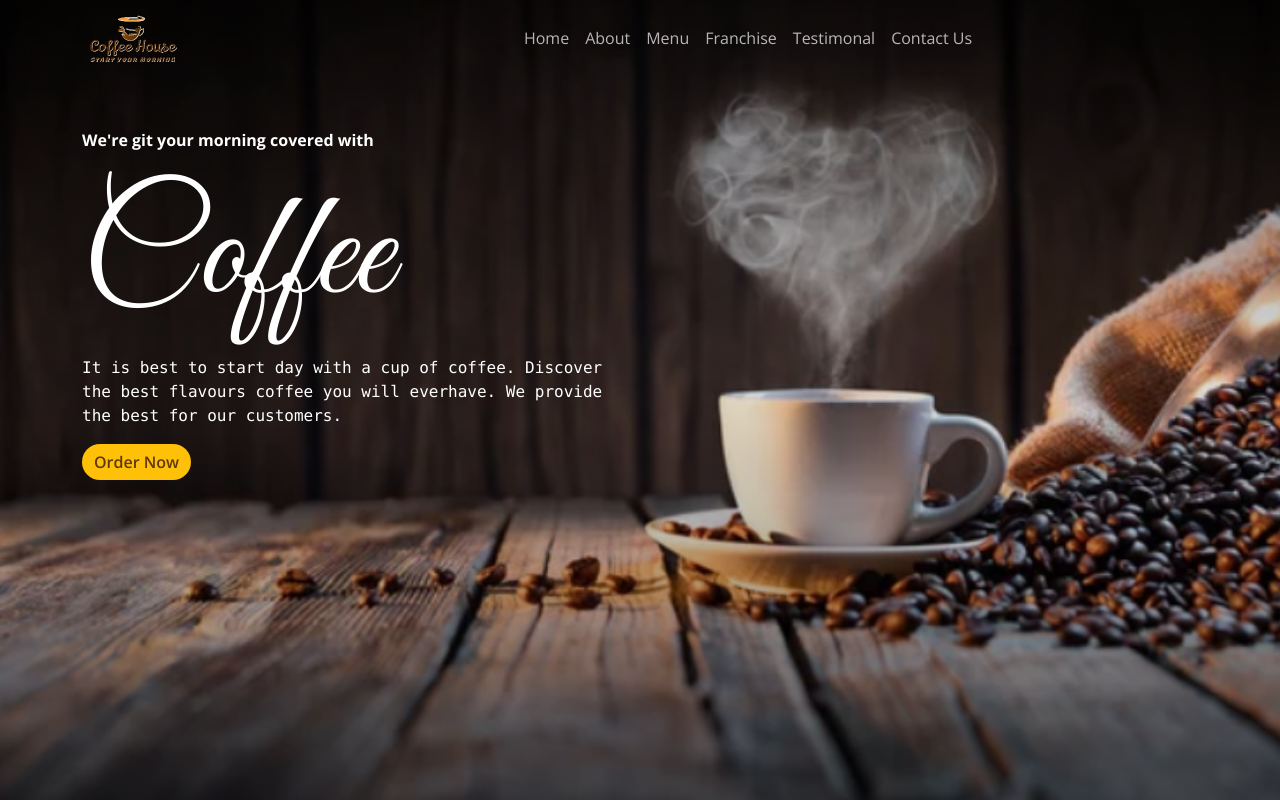
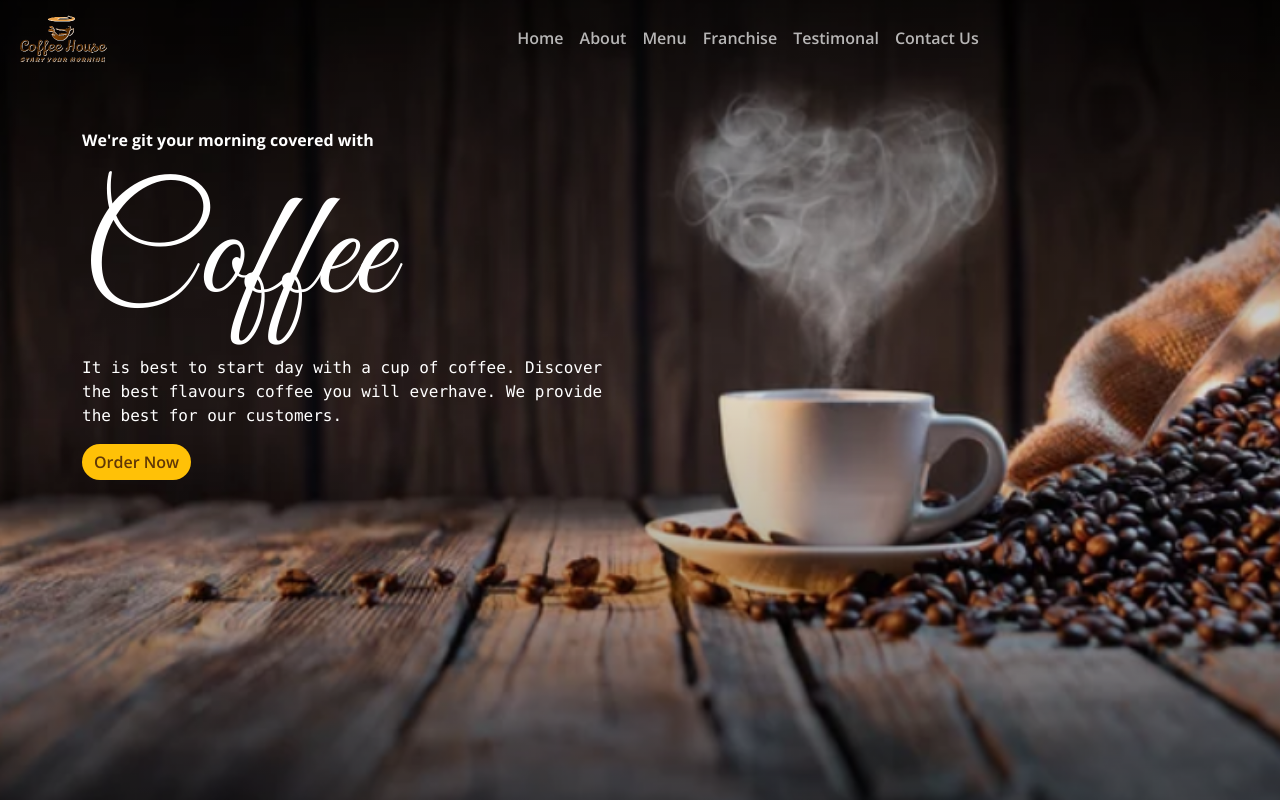
Before and after one commit to kamlesh2729/Coffee-House, a plain HTML site: page index.html in a window 1280 px wide. Shown: the top 800 px of the page. Drawn offline with nearby package versions, Linux system fonts and the light colour scheme; a web font is replaced by a local one.

Commit message:
complete

```diff
--- a/assets/css/style.css
+++ b/assets/css/style.css
@@ -42,17 +42,18 @@ height: 9vh;
 .bottom-testimonal{
     bottom: 6%;
 }
-.nav-link{
-    color: #ffffffb3;
+.nav-link {
+    color: #070707b3;
+    font-weight: 600;
 }
 .navbar-link .nav-link.active,
-.navbar-link .nav-link.show{
-    color: #fff;
-    font-weight: 500;
+.navbar-link .nav-link.show {
+    color: #000;
+    font-weight: 600;
 }
 .nav-link:focus,
-.nav-link:hover{
-    color: #fff;
+.nav-link:hover {
+    color: #000;
     transition: color 0.3s ease;
 }
 /* Hero section start  */
@@ -87,3 +88,57 @@ height: 9vh;
     opacity: 0.7;
     position: relative;
 }
+
+@media (min-width: 768px) {
+    .nav-link {
+            color: #000000b3;
+        }
+        .navbar-link .nav-link.active,
+        .navbar-link .nav-link.show {
+            color: #000;
+            font-weight: 500;
+        }
+
+        .nav-link:focus,
+        .nav-link:hover {
+            color: #000;
+            transition: color 0.3s ease;
+        }
+}
+@media (min-width: 992px) {
+    .nav-link {
+            color: #ffffffb3;
+            font-weight: 600;
+        }
+        .navbar-link .nav-link.active,
+        .navbar-link .nav-link.show {
+            color: #fff;
+            font-weight: 500;
+        }
+        .nav-link:focus,
+        .nav-link:hover {
+            color: #fff;
+            transition: color 0.3s ease;
+        }
+}
+/* // X-Large devices (large desktops, 1200px and up) */
+@media (min-width: 1200px) {
+    .nav-link {
+            color: #ffffffb3;
+            font-weight: 600;
+        }
+        .navbar-link .nav-link.active,
+        .navbar-link .nav-link.show {
+            color: #fff;
+            font-weight: 500;
+        }
+        .nav-link:focus,
+        .nav-link:hover {
+            color: #fff;
+            transition: color 0.3s ease;
+        }
+}
+/* // XX-Large devices (larger desktops, 1400px and up) */
+@media (min-width: 1400px) {
+
+}
--- a/index.html
+++ b/index.html
@@ -16,16 +16,53 @@
 
 </head>
 <body>
-<!-- navbar start -->
-<nav class="navbar navbar-expand-lg position-fixed w-100" data-nav>
-<div class="container bg-transparent">
+  <nav class="navbar navbar-expand-lg position-fixed w-100" data-nav>
+  <div class="container-fluid">
     <a class="navbar-brand" href="index.html">
     <img src="./assets/img/logo6.png" alt="Logo" class=" img-fluid h-50 w-50">
     </a>
-    <button class="navbar-toggler" type="button" data-bs-toggle="collapse" data-bs-target="#navbarSupportedContent" aria-controls="navbarSupportedContent" aria-expanded="false" aria-label="Toggle navigation">
+    <button class="navbar-toggler bg-white text-white" type="button" data-bs-toggle="offcanvas" data-bs-target="#offcanvasNavbar" aria-controls="offcanvasNavbar" aria-label="Toggle navigation">
       <span class="navbar-toggler-icon"></span>
     </button>
-    <div class="collapse navbar-collapse" id="navbarSupportedContent">
+    <div class="offcanvas offcanvas-end" tabindex="-1" id="offcanvasNavbar" aria-labelledby="offcanvasNavbarLabel">
+      <div class="offcanvas-header">
+        <button type="button" class="btn-close" data-bs-dismiss="offcanvas" aria-label="Close"></button>
+      </div>
+      <div class="offcanvas-body">
+        <ul class="navbar-nav mx-auto mb-2 mb-lg-0">
+        <li class="nav-item">
+          <a class="nav-link" href="index.html">Home</a>
+        </li>
+        <li class="nav-item">
+          <a class="nav-link" href="#About">About</a>
+        </li>
+        <li class="nav-item">
+          <a class="nav-link" href="#Menu">Menu</a>
+        </li>
+        <li class="nav-item">
+          <a class="nav-link" href="#Franchise">Franchise</a>
+        </li>
+        <li class="nav-item">
+          <a class="nav-link" href="#Testimonal">Testimonal</a>
+        </li>
+        <li class="nav-item">
+          <a class="nav-link" href="#Contact-Us">Contact Us</a>
+        </li>
+    </ul>
+      </div>
+    </div>
+  </div>
+</nav>
+<!-- navbar start -->
+<!-- <nav class="navbar navbar-expand-lg position-fixed w-100" data-nav>
+<div class="container">
+    <a class="navbar-brand" href="index.html">
+    <img src="./assets/img/logo6.png" alt="Logo" class=" img-fluid h-50 w-50">
+    </a>
+    <button class="navbar-toggler bg-white" type="button" data-bs-toggle="collapse" data-bs-target="#navbarContent" aria-controls="navbarContent" aria-expanded="false" aria-label="Toggle navigation">
+      <span class="navbar-toggler-icon text-light"></span>
+    </button>
+    <div class="collapse navbar-collapse" id="navbarContent">
     <ul class="navbar-nav mx-auto mb-2 mb-lg-0">
         <li class="nav-item">
           <a class="nav-link" href="index.html">Home</a>
@@ -33,8 +70,8 @@
         <li class="nav-item">
           <a class="nav-link" href="#About">About</a>
         </li>
-        <li class="nav-item dropdown">
-          <a class="nav-link" href="#">Menu</a>
+        <li class="nav-item">
+          <a class="nav-link" href="#Menu">Menu</a>
         </li>
         <li class="nav-item">
           <a class="nav-link" href="#Franchise">Franchise</a>
@@ -48,7 +85,7 @@
     </ul>
     </div>
 </div>
-</nav>
+</nav> -->
 <!-- navbar end  -->
 <!-- hero start  -->
 <section class="hero" id="Home">
@@ -81,7 +118,7 @@
 </section>
 <!-- about end  -->
 <!-- best product start  -->
-<section class="best-product py-5 position-relative">
+<section class="best-product py-5 position-relative" id="Menu">
     <img src="./assets/img/sideimg.png" alt="side-image" class=" img-fluid position-absolute top-minus">
     <div class="container">
         <div class="row">
```
